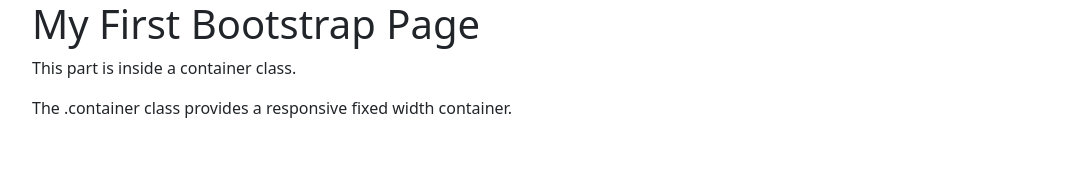
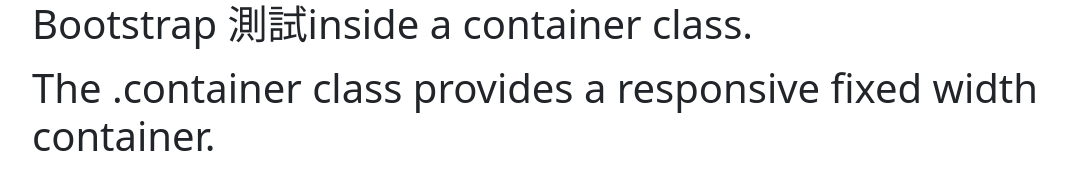
Before and after one commit to panmax12/panmax12.github.io, a plain HTML site: page bt/index-new.html in a window 1280 px wide. Shown: the whole page, without its empty margins (50-1116 px from the left). Drawn offline with nearby package versions, Linux system fonts and the light colour scheme.

Commit message:
Update index-new.html

```diff
--- a/bt/index-new.html
+++ b/bt/index-new.html
@@ -24,9 +24,7 @@
 
 <div class="container">
 
-<h1>My First Bootstrap Page</h1>
-
-<p>This part is inside a container class.</p>
+<h1>Bootstrap 測試inside a container class.</p>
 
 <p>The .container class provides a responsive fixed width container.</p>
 
```
